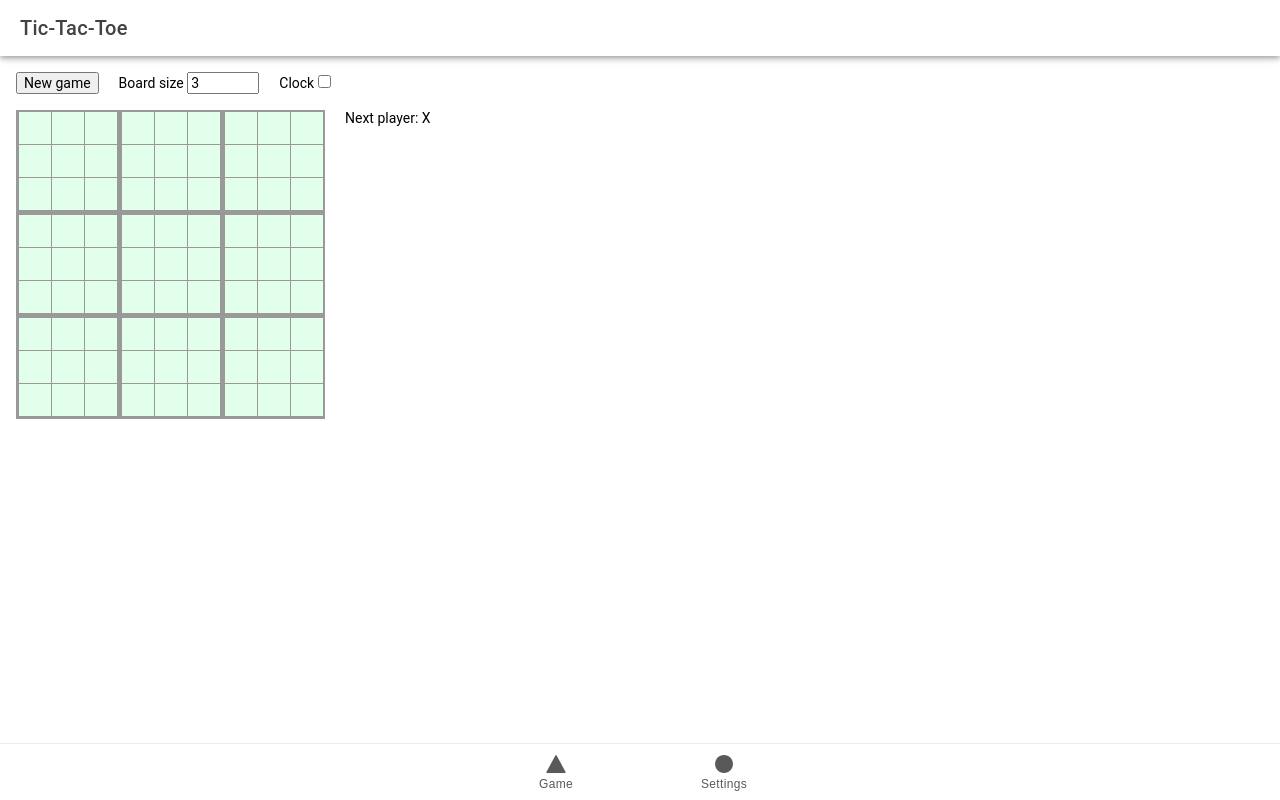
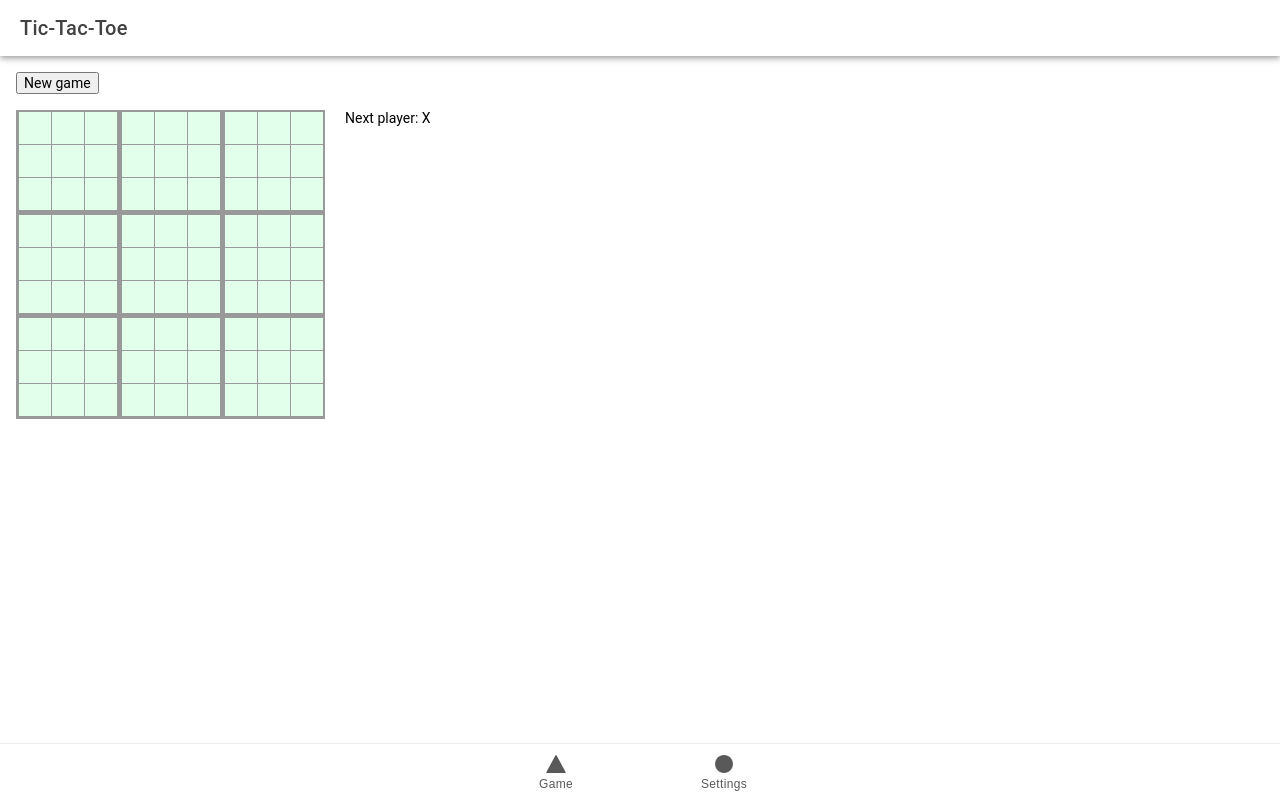
Before and after one commit to erikthegamer1242/legendary-tic-tac-toe, a React (Vite) app: page /tab1 in a window 1280 px wide. Built offline with nearby package versions, Linux system fonts and the light colour scheme.

Commit message:
Removed unnecessary settings

```diff
--- a/src/components/SettingsForm.jsx
+++ b/src/components/SettingsForm.jsx
@@ -37,31 +37,6 @@ export default class SettingsForm extends React.Component
         return (
             <form onSubmit={this.handleSubmit}>
                 <input type="submit" value="New game" />
-                <label className="settings-label">
-                    Board size <input
-                        name="boardSize"
-                        type="number"
-                        min="2"
-                        max="10"
-                        value={this.state.boardSize}
-                        onChange={this.handleChange} />
-                </label>
-                <label className="settings-label">
-                    Clock <input
-                        name="clock"
-                        type="checkbox"
-                        checked={this.state.clock}
-                        onChange={this.handleChange} />
-                </label>
-                {this.state.clock &&
-                <label className="settings-label">
-                    Time (min) <input
-                        name="time"
-                        type="number"
-                        min="1"
-                        value={this.state.time}
-                        onChange={this.handleChange} />
-                </label>}
             </form>
         );
     }
```
